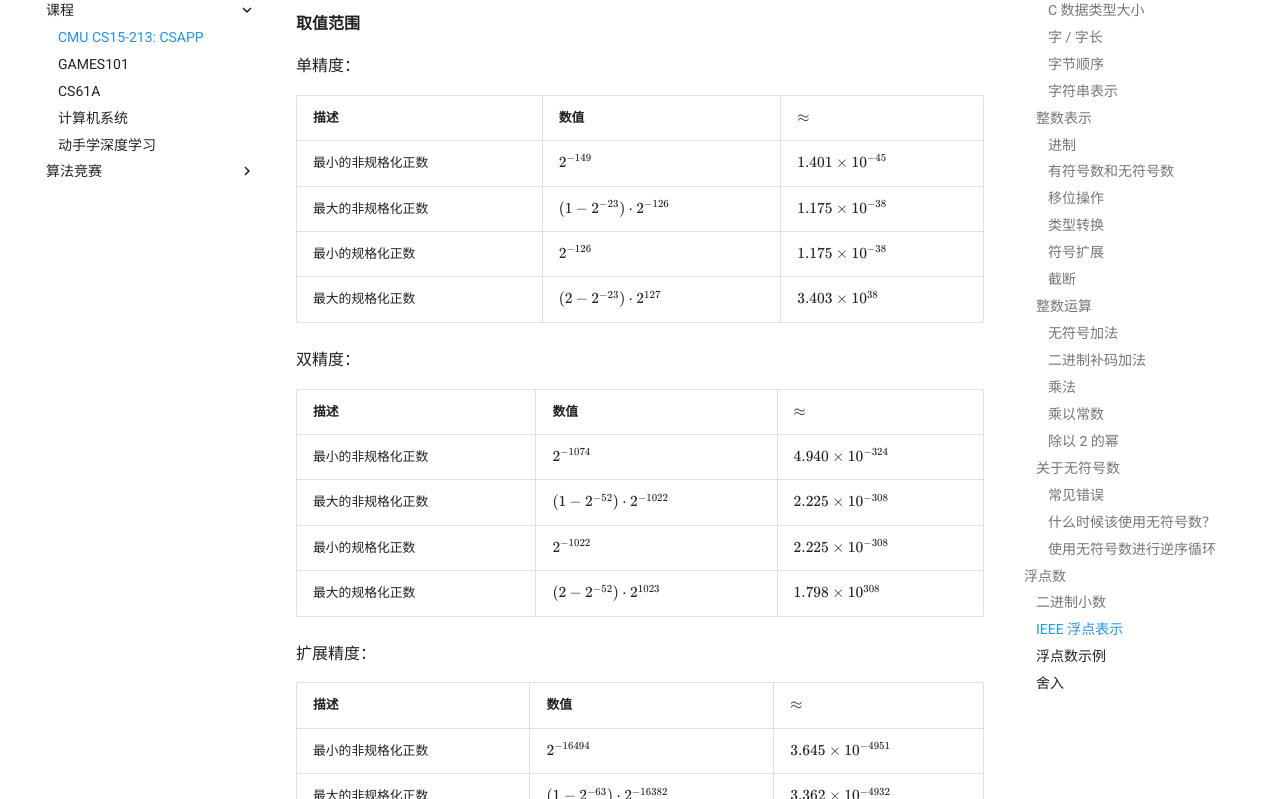
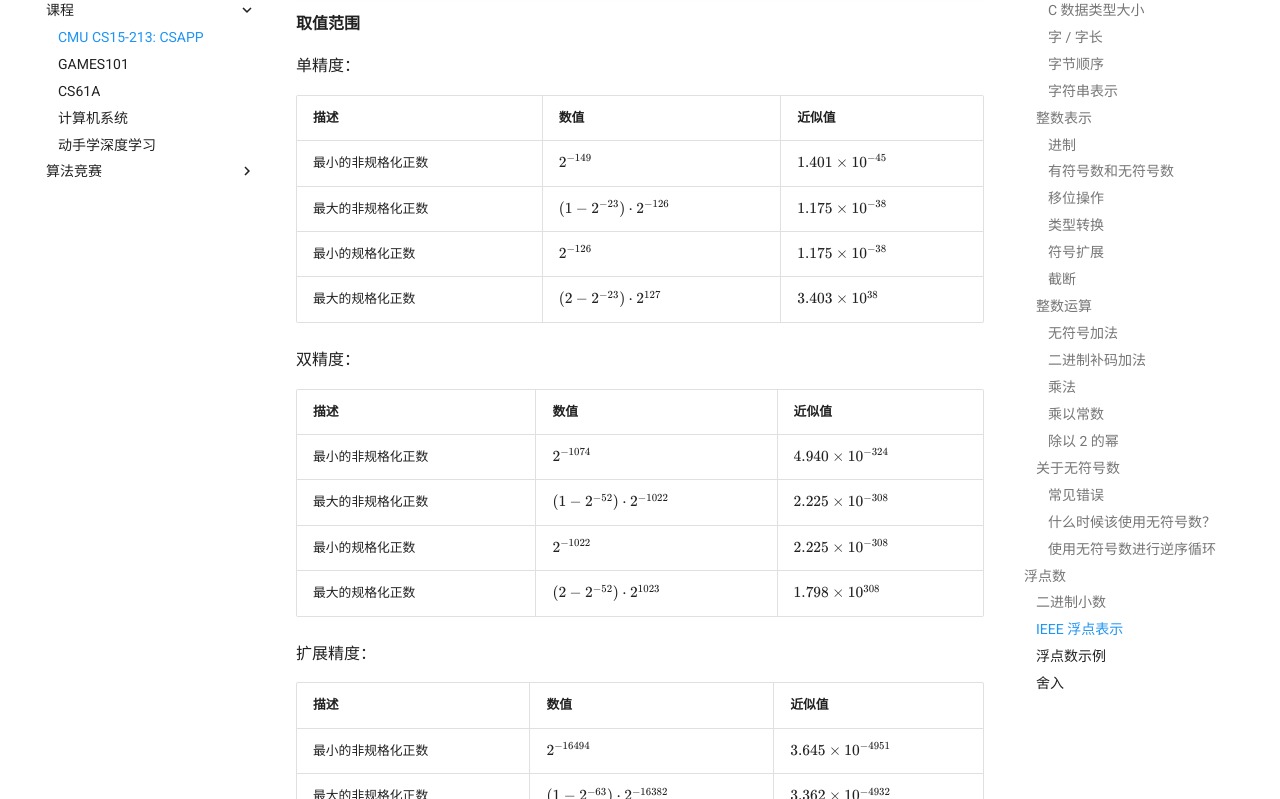
Before and after one commit to kas030/mkdocs-blog, an MkDocs documentation site: the page built from blog/docs/courses/cmu-cs15-213-csapp.md, in a window 1280 px wide and 1400 px high, scrolled down 11913 px. Shown: the part 152-951 px from the top of the window. Built offline with MkDocs 1.6.1 and Material for MkDocs 9.7.7, drawn with Linux system fonts in a browser that asks for light colours.

Commit message:
docs: update cmu cs15-213

```diff
--- a/blog/docs/courses/cmu-cs15-213-csapp.md
+++ b/blog/docs/courses/cmu-cs15-213-csapp.md
@@ -447,7 +447,7 @@ IEEE 浮点标准用 $(-1)^s M 2^E$ 表示一个浮点数：
 
 单精度：
 
-| 描述               | 数值                           | $\approx$               |
+| 描述               | 数值                           | 近似值                  |
 | ------------------ | ------------------------------ | ----------------------- |
 | 最小的非规格化正数 | $2^{-149}$                     | $1.401 \times 10^{-45}$ |
 | 最大的非规格化正数 | $(1 - 2^{-23}) \cdot 2^{-126}$ | $1.175 \times 10^{-38}$ |
@@ -456,7 +456,7 @@ IEEE 浮点标准用 $(-1)^s M 2^E$ 表示一个浮点数：
 
 双精度：
 
-| 描述               | 数值                            | $\approx$                |
+| 描述               | 数值                            | 近似值                   |
 | ------------------ | ------------------------------- | ------------------------ |
 | 最小的非规格化正数 | $2^{-1074}$                     | $4.940 \times 10^{-324}$ |
 | 最大的非规格化正数 | $(1 - 2^{-52}) \cdot 2^{-1022}$ | $2.225 \times 10^{-308}$ |
@@ -465,7 +465,7 @@ IEEE 浮点标准用 $(-1)^s M 2^E$ 表示一个浮点数：
 
 扩展精度：
 
-| 描述               | 数值                             | $\approx$                 |
+| 描述               | 数值                             | 近似值                    |
 | ------------------ | -------------------------------- | ------------------------- |
 | 最小的非规格化正数 | $2^{-16494}$                     | $3.645 \times 10^{-4951}$ |
 | 最大的非规格化正数 | $(1 - 2^{-63}) \cdot 2^{-16382}$ | $3.362 \times 10^{-4932}$ |
```
